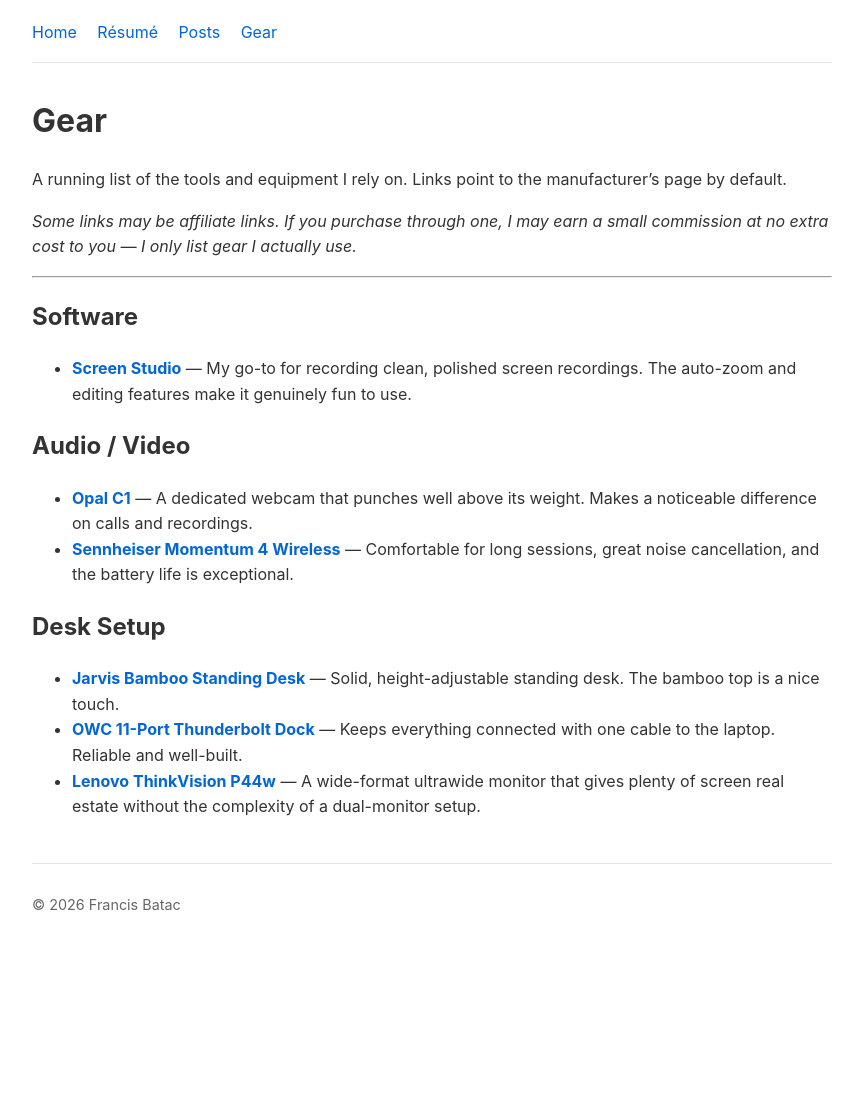
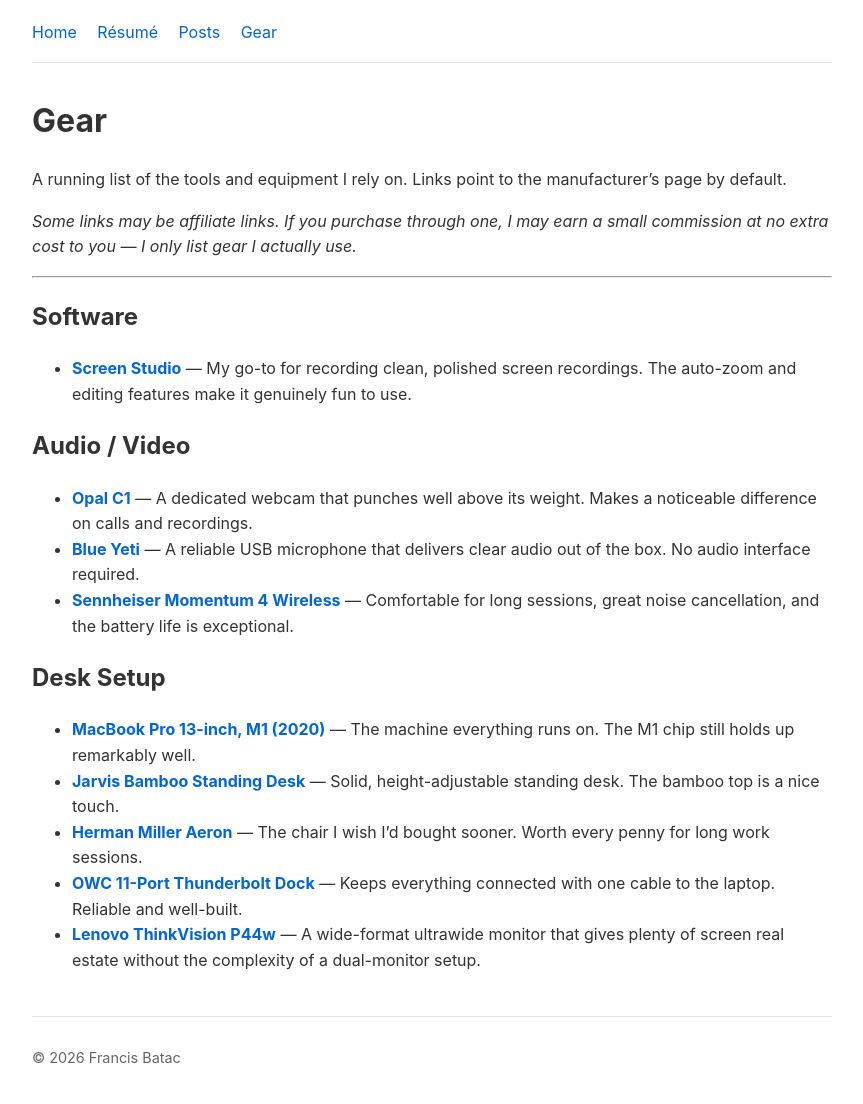
Before and after one commit to francisfuzz/dotcom, a Jekyll site: the page built from gear.md, in a window 1280 px wide. Shown: the whole page, without its empty margins (208-1071 px from the left). Built offline with Jekyll 4.4.1, drawn with Linux system fonts in a browser that asks for light colours; before the commit the page ends 950 px from its top, so only the background shows below that.

Commit message:
feat(gear): add microphone, laptop, and chair
Adds Blue Yeti microphone to Audio/Video section, and MacBook Pro M1
and Herman Miller Aeron chair to Desk Setup section.

https://claude.ai/code/session_01KswpWj8Fdgwc7fySXzYfkJ

```diff
--- a/gear.md
+++ b/gear.md
@@ -19,10 +19,13 @@ A running list of the tools and equipment I rely on. Links point to the manufact
 ## Audio / Video
 
 - **[Opal C1](https://opalcamera.com/opal-c1)** — A dedicated webcam that punches well above its weight. Makes a noticeable difference on calls and recordings.
+- **[Blue Yeti](https://www.bluemic.com/products/yeti/)** — A reliable USB microphone that delivers clear audio out of the box. No audio interface required.
 - **[Sennheiser Momentum 4 Wireless](https://us.sennheiser-hearing.com/products/momentum-4-wireless)** — Comfortable for long sessions, great noise cancellation, and the battery life is exceptional.
 
 ## Desk Setup
 
+- **[MacBook Pro 13-inch, M1 (2020)](https://support.apple.com/en-us/111893)** — The machine everything runs on. The M1 chip still holds up remarkably well.
 - **[Jarvis Bamboo Standing Desk](https://store.hermanmiller.com/standing-desks/jarvis-bamboo-standing-desk/2542428.html?lang=en_US)** — Solid, height-adjustable standing desk. The bamboo top is a nice touch.
+- **[Herman Miller Aeron](https://www.hermanmiller.com/products/seating/office-chairs/aeron-chairs/)** — The chair I wish I'd bought sooner. Worth every penny for long work sessions.
 - **[OWC 11-Port Thunderbolt Dock](https://www.owc.com/solutions/thunderbolt-dock)** — Keeps everything connected with one cable to the laptop. Reliable and well-built.
 - **[Lenovo ThinkVision P44w](https://support.lenovo.com/us/en/solutions/pd500278-thinkvision-p44w-10-monitor-overview-and-service-parts)** — A wide-format ultrawide monitor that gives plenty of screen real estate without the complexity of a dual-monitor setup.
```
